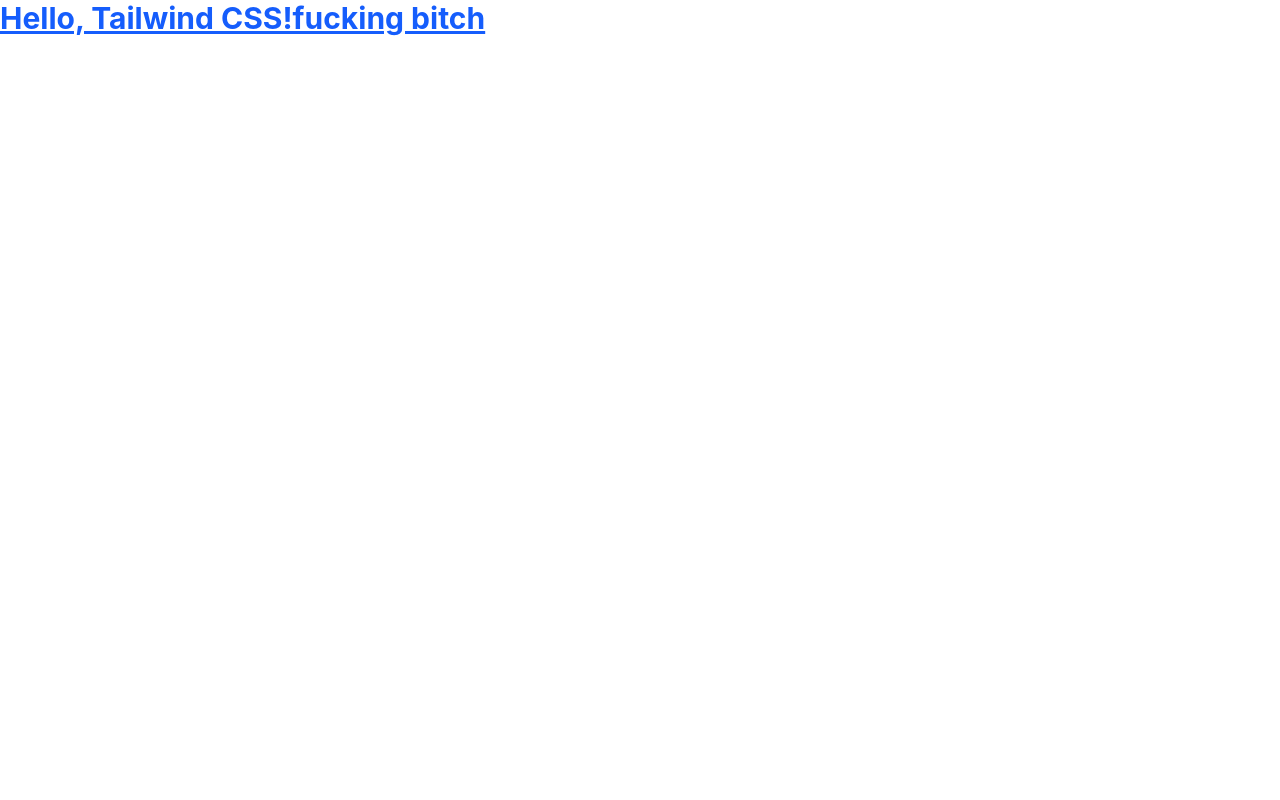
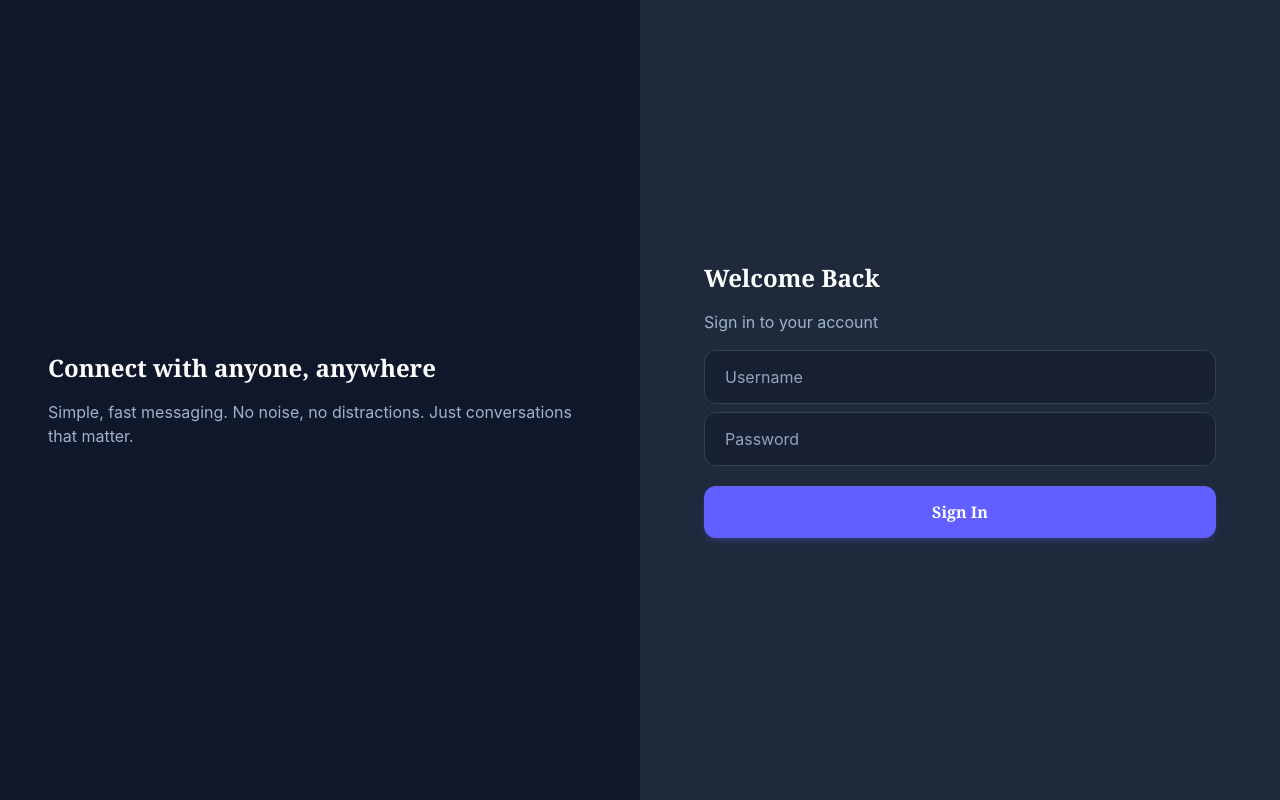
Before and after one commit to HaileabWolde/Messaging_App_Odin, a React app in the folder frontend/: page /login in a window 1280 px wide. Built offline with nearby package versions, Linux system fonts and the light colour scheme; the HTML template or start-up script is replaced by a standard one.

Commit message:
started working on the login ui

```diff
--- /dev/null
+++ b/frontend/src/pages/Login/login.jsx
@@ -0,0 +1,105 @@
+import { useState } from "react";
+function Login() {
+    const [formData, setFormData] = useState({
+    username: '',
+    password: '',
+    confrimpassword: ''
+  })
+
+  const handleInputChange = (e) => {
+ const { name, value } = e.target;
+ setFormData({...formData, [name]: value});
+ };
+const handleSubmit = (e)=>{
+  e.preventDefault()
+  console.log(formData)
+}
+  return (
+    <div className="min-h-screen grid grid-cols-1 md:grid-cols-2">
+      <div className="bg-[#0f172a] p-8 flex flex-col justify-center gap-4 md:p-12">
+        <h1
+        className="text-2xl font-semibold text-white font-serif"
+        >
+          Connect with anyone, anywhere
+        </h1>
+        <p
+        className="text-[#9FB3C8]"
+        >
+          Simple, fast messaging. No noise, no distractions. Just conversations that matter.
+
+        </p>
+      </div>
+
+      <div className="bg-[#1e293b] flex flex-col gap-4  justify-center p-6">
+        <div
+        className="mx-auto w-full max-w-lg space-y-4"
+        >
+           <h1
+           className="text-2xl font-semibold text-white font-serif"
+        >
+          Welcome Back
+        </h1>
+         <p
+        className="text-[#9FB3C8]"
+        >
+        Sign in to your account
+
+        </p>
+        <form
+        className="space-y-2 flex flex-col" onSubmit={handleSubmit}
+        >
+            <input
+              id="username"
+              name="username"
+              value={formData.username}
+              onChange={handleInputChange}
+              type="text"
+              placeholder="Username"
+            className="w-full rounded-xl border border-[#334155]
+           bg-[#162032] px-5 py-3.5
+           text-[#f1f5f9] placeholder:text-[#94a3b8]
+           outline-none transition-all duration-200
+           focus:border-[#60a5fa] focus:ring-2
+           focus:ring-[#60a5fa]/20"
+            />
+              <input
+              id="
+              password"
+              name="password"
+              type="password"
+              value={formData.password}
+              onChange={handleInputChange}
+              placeholder="Password"
+               className="w-full rounded-xl border border-[#334155]
+           bg-[#162032] px-5 py-3.5
+           text-[#f1f5f9] placeholder:text-[#94a3b8]
+           outline-none transition-all duration-200
+           focus:border-[#60a5fa] focus:ring-2
+           focus:ring-[#60a5fa]/20 mb-5"
+            />
+                <button
+            type="submit"
+           className="w-full rounded-xl bg-indigo-500 px-5 py-3.5
+  font-semibold text-white shadow-md shadow-indigo-500/20
+  transition-all duration-200
+  hover:bg-indigo-400
+  focus-visible:outline-none focus-visible:ring-2
+  focus-visible:ring-indigo-300 focus-visible:ring-offset-2
+  focus-visible:ring-offset-[#1e293b]
+  active:scale-[0.99] font-serif cursor-pointer"
+          >
+
+            Sign In
+
+
+          </button>
+        </form>
+
+        </div>
+
+      </div>
+    </div>
+  );
+}
+
+export default Login;
--- a/frontend/src/pages/login.jsx
+++ /dev/null
@@ -1,11 +0,0 @@
-
-function Login() {
-
-  return (
-      <h1 className="text-3xl font-bold text-blue-600 underline">
-      Hello, Tailwind CSS!fucking bitch
-    </h1>
-  )
-}
-
-export default Login
--- a/frontend/src/routes.jsx
+++ b/frontend/src/routes.jsx
@@ -1,6 +1,6 @@
 //import App from "./App.jsx";
-import Home from './pages/HomePage';
-import Login from './pages/login';
+import Home from './pages/Home/HomePage';
+import Login from './pages/Login/login';
 import ErrorPage from './pages/errorPage';
 
 const routes = [
```
Also changed, not shown: frontend/src/pages/Home/HomePage.jsx (renamed from frontend/src/pages/HomePage.jsx).
